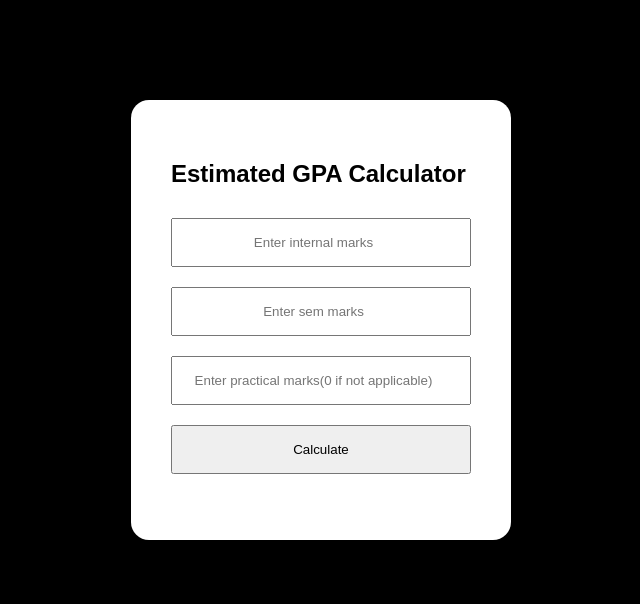
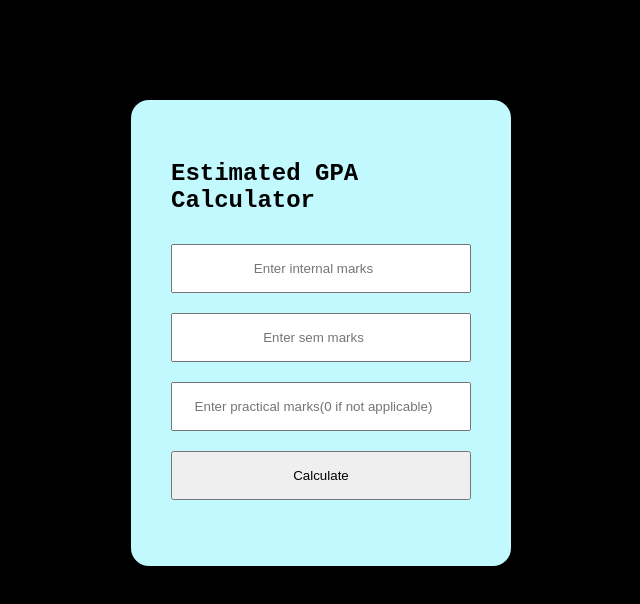
Before and after one commit to Vamsi3prog/gpa-calculator, a plain HTML site: page index.html in a window 1280 px wide. Shown: the whole page, without its empty margins (319-959 px from the left). Drawn offline with Linux system fonts and the light colour scheme.

Commit message:
Update style.css

```diff
--- a/style.css
+++ b/style.css
@@ -1,5 +1,5 @@
 body {
-  font-family: Arial, sans-serif;
+  font-family: Monospace, sans-serif;
   background: #000000;
 }
 
@@ -7,7 +7,7 @@ body {
   width: 300px;
   margin: 100px auto;
   padding: 40px;
-  background: white;
+  background: #c1f9ff;
   border-radius: 18px;
 }
 
```
